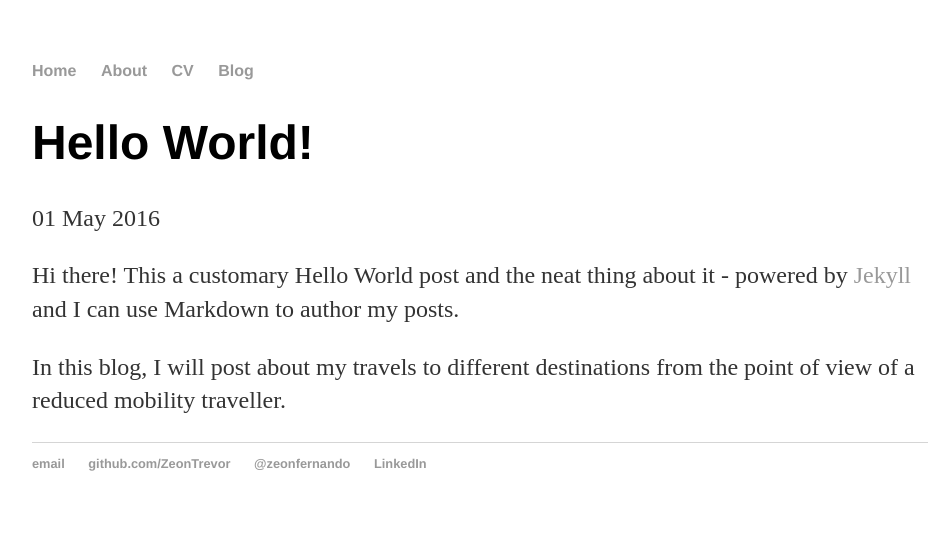
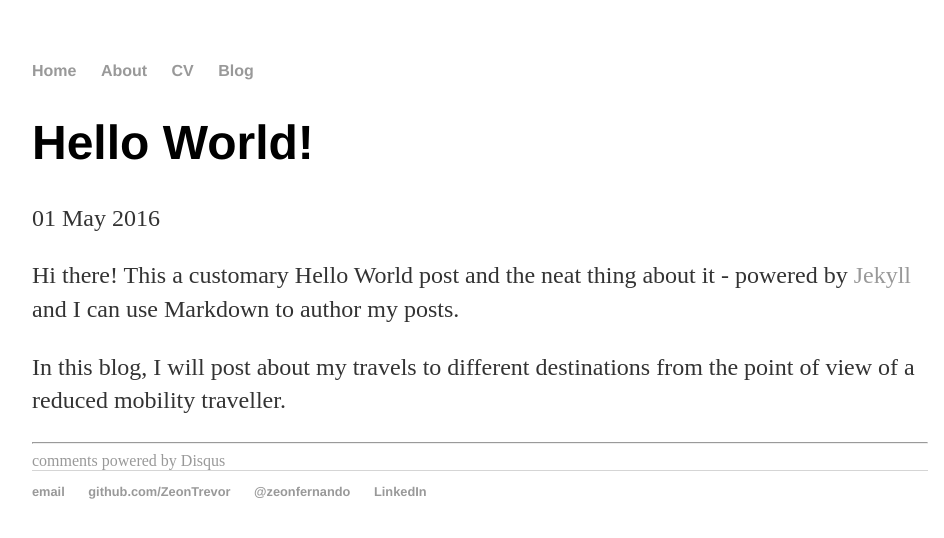
Before and after one commit to ZeonTrevor/zeontrevor.github.io, a Jekyll site: the page built from _posts/2016-05-01-zeon-fernando-site-launched.md, in a window 1280 px wide. Shown: the top 538 px of the page, without its empty margins (160-1104 px from the left). Built offline with Jekyll 4.4.1, drawn with Linux system fonts in a browser that asks for light colours; comment, search, counter and statistics services are not loaded.

Commit message:
Added comments to Blog posts

```diff
--- /dev/null
+++ b/_includes/disqus.html
@@ -0,0 +1,14 @@
+<div id="disqus_thread"></div>
+    <script type="text/javascript">
+        /* * * CONFIGURATION VARIABLES: EDIT BEFORE PASTING INTO YOUR WEBPAGE * * */
+        var disqus_shortname = 'jmcglone'; // required: replace example with your forum shortname
+
+        /* * * DON'T EDIT BELOW THIS LINE * * */
+        (function() {
+            var dsq = document.createElement('script'); dsq.type = 'text/javascript'; dsq.async = true;
+            dsq.src = '//' + disqus_shortname + '.disqus.com/embed.js';
+            (document.getElementsByTagName('head')[0] || document.getElementsByTagName('body')[0]).appendChild(dsq);
+        })();
+    </script>
+    <noscript>Please enable JavaScript to view the <a href="http://disqus.com/?ref_noscript">comments powered by Disqus.</a></noscript>
+    <a href="http://disqus.com" class="dsq-brlink">comments powered by <span class="logo-disqus">Disqus</span></a>
--- a/_layouts/post.html
+++ b/_layouts/post.html
@@ -7,3 +7,10 @@
 <div class="post">
   {{ content }}
 </div>
+
+<hr>
+
+<!-- Post comments -->
+<div class="notecomments">
+	{% include disqus.html %}
+</div>
```
Also changed, not shown: 1 other file.
